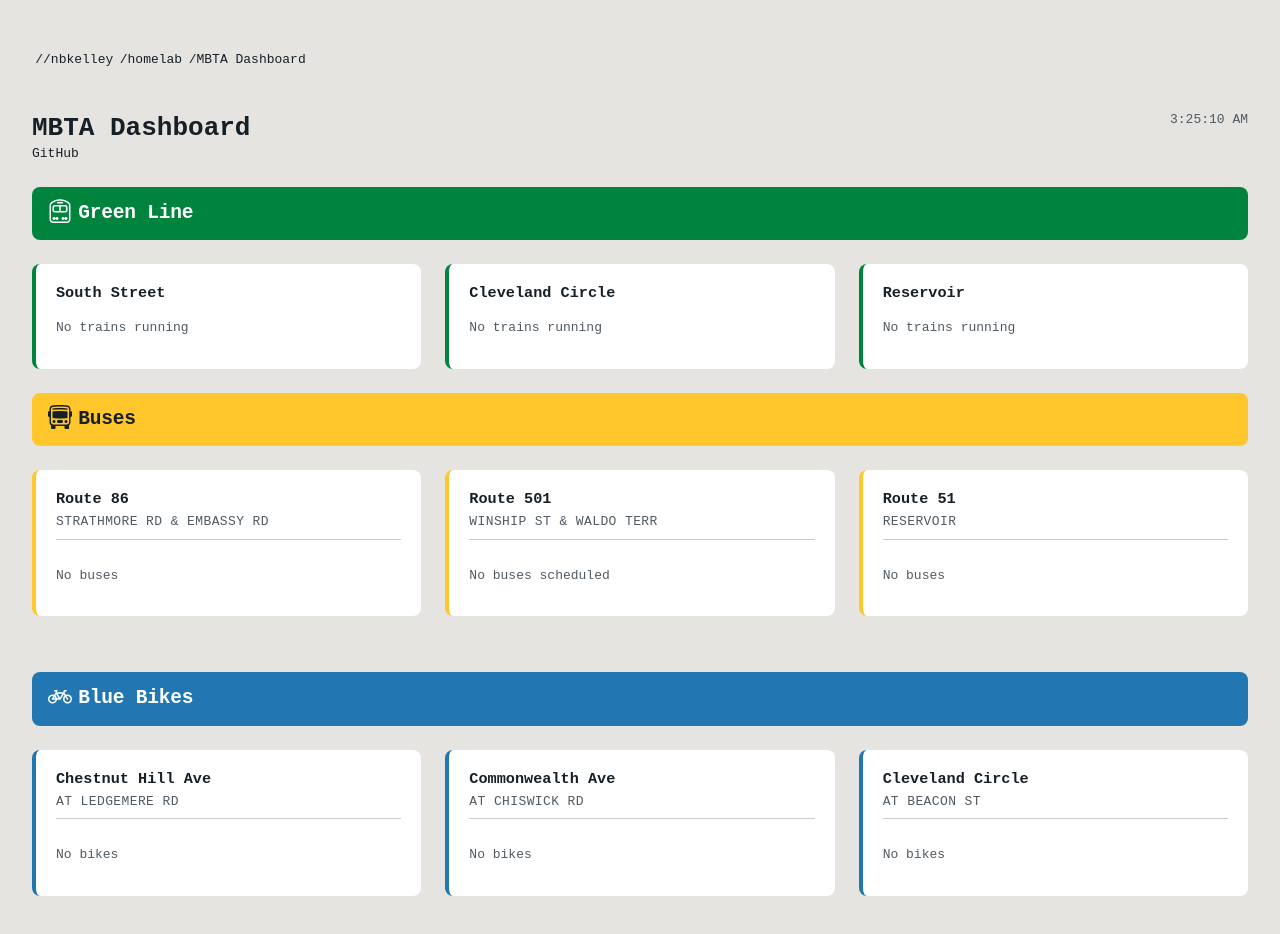
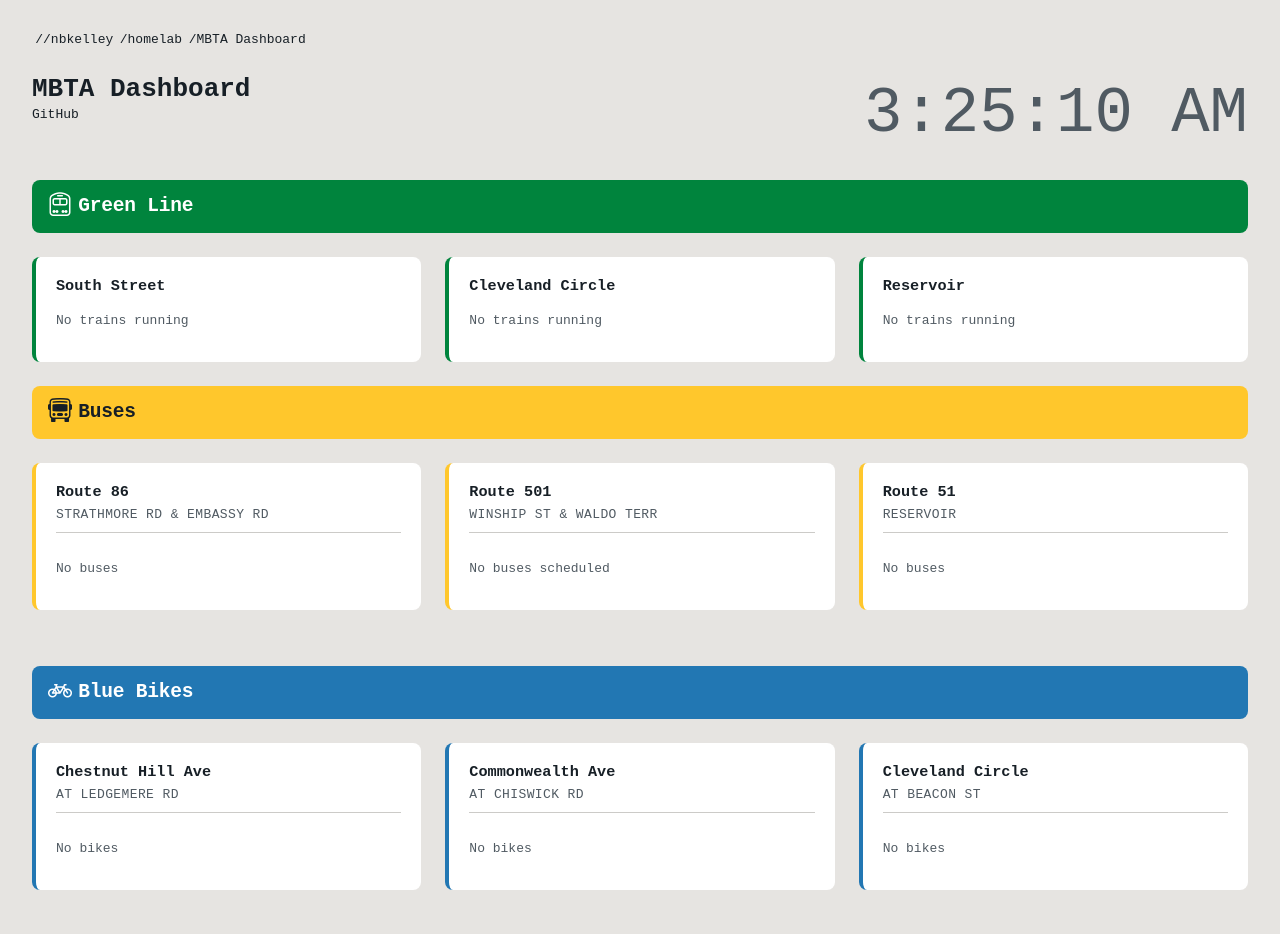
Before and after one commit to NK-Iluvatar/MBTADashboard, a website: page public/index.html in a window 1280 px wide. Drawn offline with nearby package versions, Linux system fonts and the light colour scheme; no server answers.

Commit message:
26-02-18-22-25

```diff
--- a/public/styles.css
+++ b/public/styles.css
@@ -52,7 +52,6 @@ body {
 .path-nav {
   grid-column: span 3;
   font-family: var(--font-family-mono);
-  padding: var(--spacing-base) 0;
   white-space: nowrap;
   overflow-x: auto;
   -webkit-overflow-scrolling: touch;
@@ -457,6 +456,7 @@ body {
 .timestamp {
     grid-column: span 2;
     font-family: var(--font-family-mono);
+    font-size: 4rem;
     color: #505A62;
     text-align: right;
 }
```
